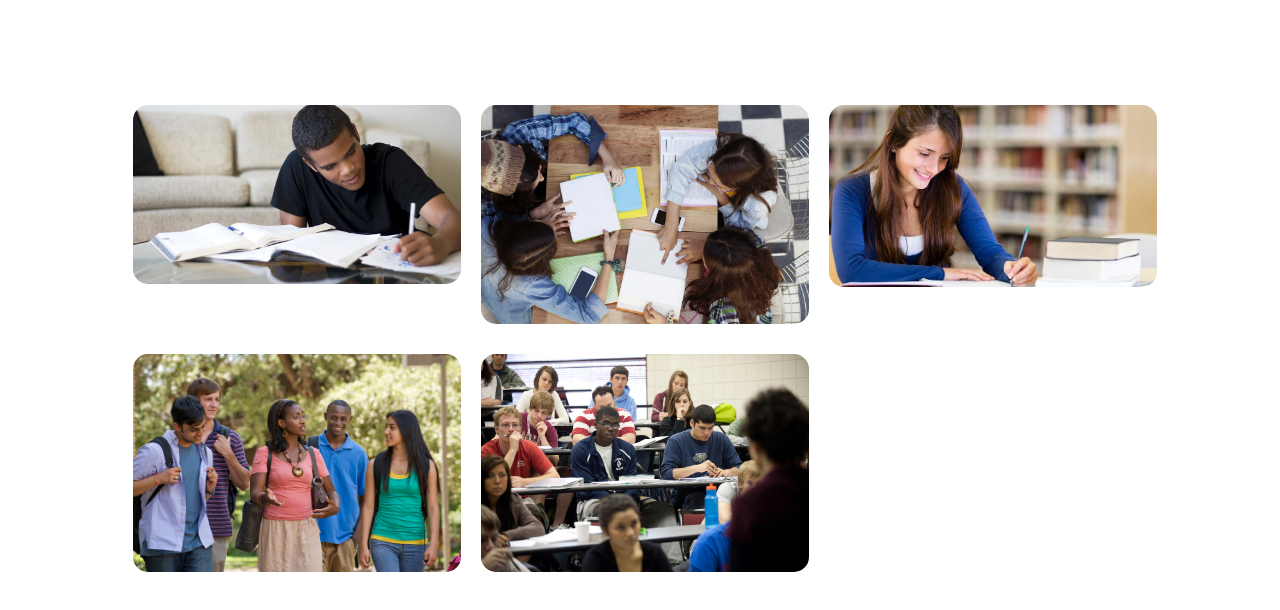
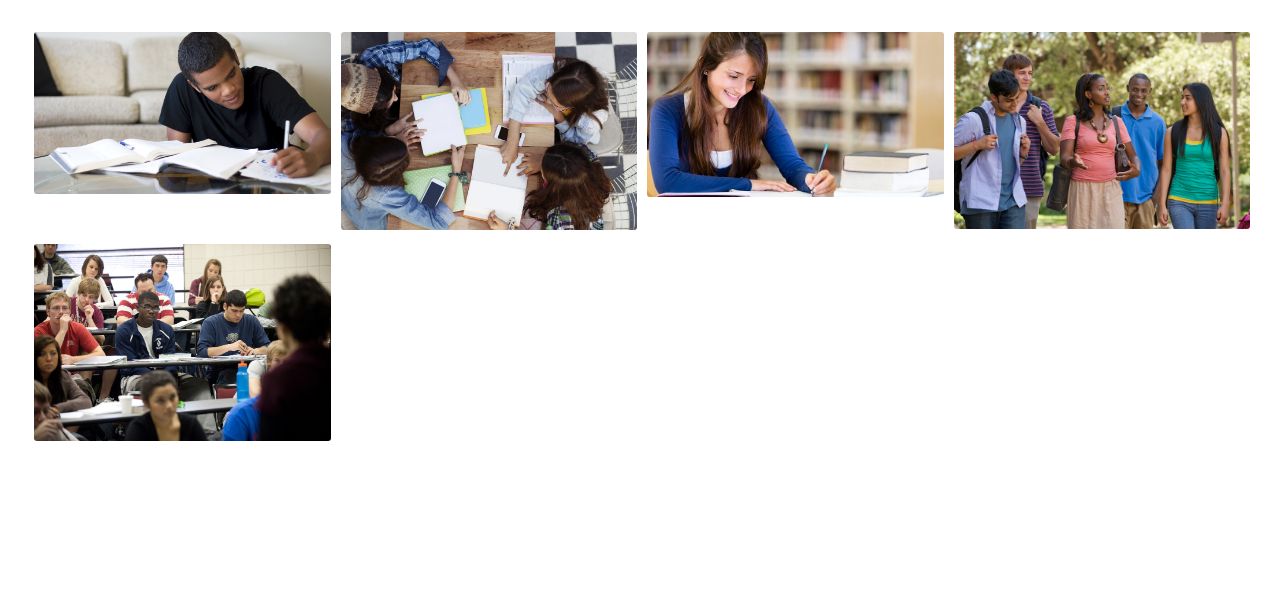
Before and after one commit to RAJABHAIRUNY/kamala-campus, a plain HTML site: page gallery_folder/index.html in a window 1280 px wide. Drawn offline with Linux system fonts and the light colour scheme.

Commit message:
gallery.a

```diff
--- a/gallery_folder/iamge.css
+++ b/gallery_folder/iamge.css
@@ -56,11 +56,11 @@ body{
 
 
 .img-gallery{
-    width: 80%;
-    margin: 100px auto 50px;
+    width: 95%;
+    margin: 30px auto 30px;
     display: grid;
-    grid-template-columns: repeat(auto-fit, minmax(250px, 1fr));
-    grid-gap: 20px
+    grid-template-columns: repeat(auto-fit, minmax(270px, 1fr));
+    grid-gap: 10px
 
 }
 
@@ -70,13 +70,13 @@ body{
     background-size: cover;
     position: relative;
     cursor: pointer;
-    border: 5px solid  #ffffff;
-    border-radius: 20px;
+    border: 2px solid  #ffffff;
+    border-radius: 5px;
 
 }
 .img-gallery img:hover{
     transform: scale(0.8) rotate(-5deg);
-    border-radius: 20px;
+    border-radius: 5px;
     box-shadow: 0 32px 75px rgb(7, 109, 95);
     transition: 0.5s;
 }
```
